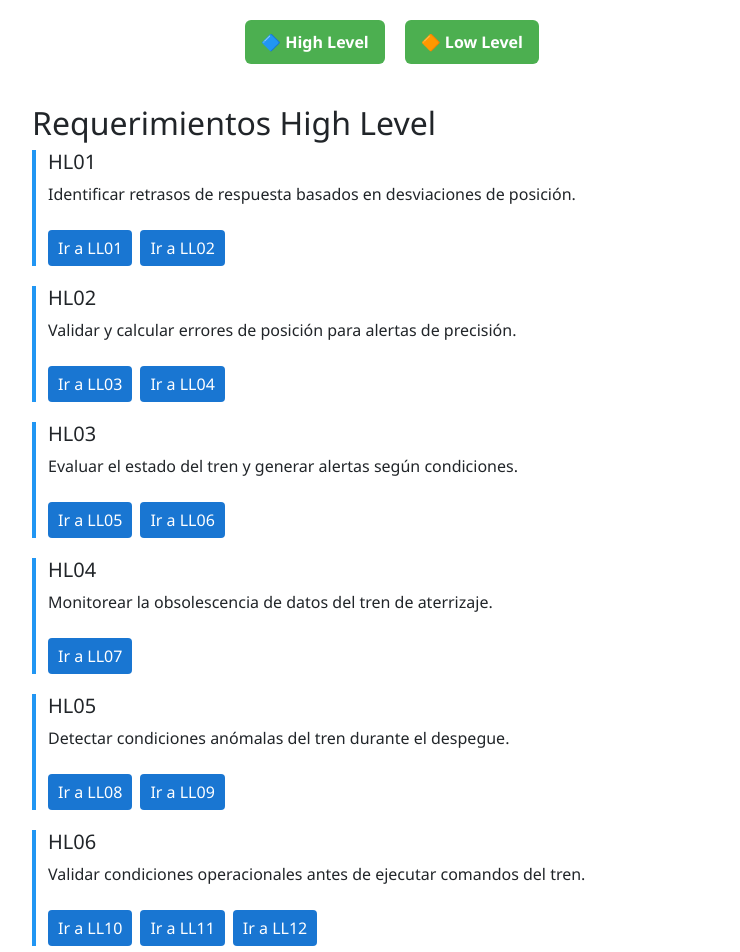
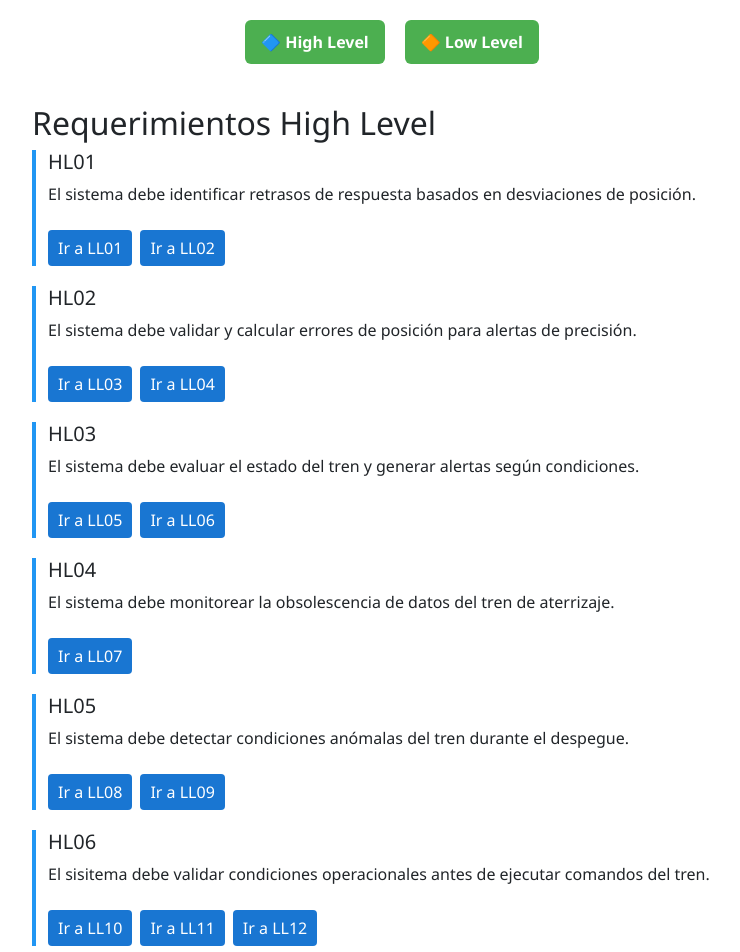
Before and after one commit to GaDiFat/requirements-landing-gear, a React (Create React App) app: page / in a window 1280 px wide. Shown: the top 952 px of the page, without its empty margins (248-988 px from the left). Built offline with nearby package versions, Linux system fonts and the light colour scheme.

Commit message:
Actualización de requerrimientos

```diff
--- a/package.json
+++ b/package.json
@@ -9,7 +9,6 @@
     "@testing-library/react": "^16.3.0",
     "@testing-library/user-event": "^13.5.0",
     "bootstrap": "^5.3.7",
-    "gh-pages": "^6.3.0",
     "react": "^19.1.0",
     "react-bootstrap": "^2.10.10",
     "react-dom": "^19.1.0",
@@ -41,5 +40,8 @@
       "last 1 firefox version",
       "last 1 safari version"
     ]
+  },
+  "devDependencies": {
+    "gh-pages": "^6.3.0"
   }
 }
--- a/src/components/HLComponent.js
+++ b/src/components/HLComponent.js
@@ -4,32 +4,32 @@ import "./HLComponent.css";
 const hlReqs = [
   {
     id: "HL01",
-    text: "Identificar retrasos de respuesta basados en desviaciones de posición.",
+    text: "El sistema debe identificar retrasos de respuesta basados en desviaciones de posición.",
     llLinks: ["LL01", "LL02"],
   },
   {
     id: "HL02",
-    text: "Validar y calcular errores de posición para alertas de precisión.",
+    text: "El sistema debe validar y calcular errores de posición para alertas de precisión.",
     llLinks: ["LL03", "LL04"],
   },
   {
     id: "HL03",
-    text: "Evaluar el estado del tren y generar alertas según condiciones.",
+    text: "El sistema debe evaluar el estado del tren y generar alertas según condiciones.",
     llLinks: ["LL05", "LL06"],
   },
   {
     id: "HL04",
-    text: "Monitorear la obsolescencia de datos del tren de aterrizaje.",
+    text: "El sistema debe monitorear la obsolescencia de datos del tren de aterrizaje.",
     llLinks: ["LL07"],
   },
   {
     id: "HL05",
-    text: "Detectar condiciones anómalas del tren durante el despegue.",
+    text: "El sistema debe detectar condiciones anómalas del tren durante el despegue.",
     llLinks: ["LL08", "LL09"],
   },
   {
     id: "HL06",
-    text: "Validar condiciones operacionales antes de ejecutar comandos del tren.",
+    text: "El sisitema debe validar condiciones operacionales antes de ejecutar comandos del tren.",
     llLinks: ["LL10", "LL11", "LL12"],
   },
 ];
--- a/src/components/LLComponent.js
+++ b/src/components/LLComponent.js
@@ -29,7 +29,7 @@ const llReqs = [
   },
   {
     id: "LL06",
-    text: "El sistema debe registrar un evento crítico identificado como 0xA5 si no se detecta peso en el tren y el avión no está en vuelo.",
+    text: "El sistema debe registrar una alerta de insconsistencia de peso si no se detecta peso en el tren y el avión no está en vuelo.",
     hlLink: "HL03",
   },
   {
@@ -59,7 +59,7 @@ const llReqs = [
   },
   {
     id: "LL12",
-    text: "Si las condiciones operativas no se cumplen, el sistema debe bloquear el comando de extensión y registrar un evento de seguridad con código 0xB3.",
+    text: "Si las condiciones operativas no se cumplen, el sistema debe bloquear el comando de extensión y registrar un evento de seguridad de incumplimiento de condiciones operativas.",
     hlLink: "HL06",
   },
 ];
```
Also changed, not shown: 1 other file (tests, documents, lock files or other folders).
